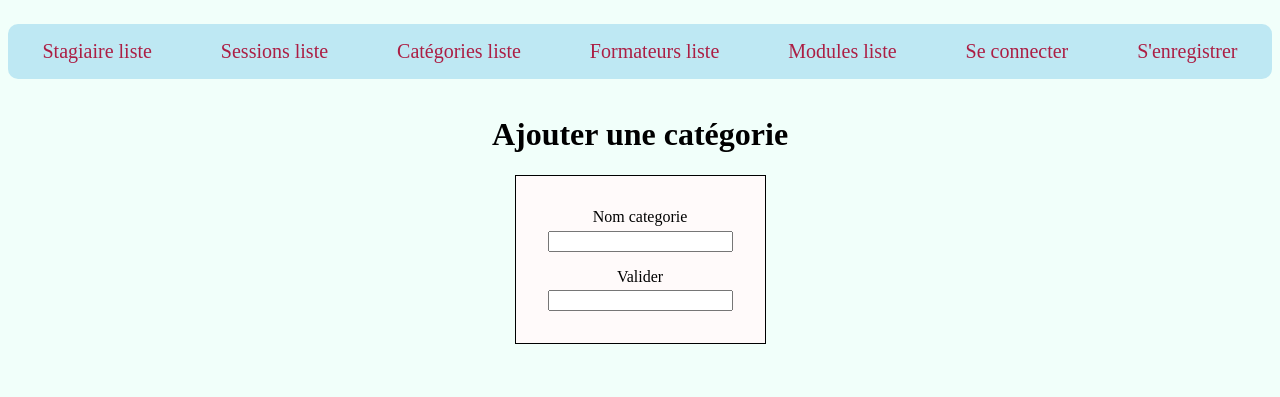
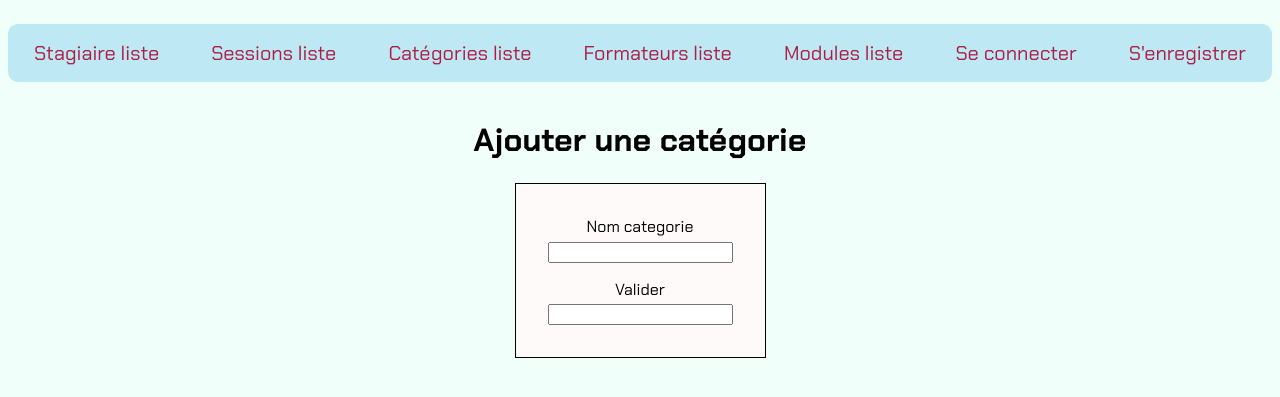
Before and after one commit to AnthonyWGit/Sessions_Formations, a PHP site: template templates/categorie/new.html.twig in a window 1280 px wide. Shown: the top 397 px of the page. Run offline with PHP 8.4, Linux system fonts and the light colour scheme; the template is opened without the code that fills it, so the values that code supplies are empty; form fields are guessed from the names that the template uses; some libraries are stand-ins or nearby versions.

Commit message:
new font

```diff
--- a/public/css/stylesheet.css
+++ b/public/css/stylesheet.css
@@ -1,6 +1,11 @@
+
+/* !!!!!!!!!!!!*/
+/* Pour la classe board regarder la dox flex basis pour déterminer combien il y a de cartes sur une ligne*/
+
 html
 {
     background-color: rgba(127, 255, 212, 0.10);
+    font-family: 'Chakra Petch', sans-serif;
 }
 a
 {
--- a/templates/base.html.twig
+++ b/templates/base.html.twig
@@ -12,6 +12,9 @@
         <link rel="stylesheet" href="{{ asset('css/colors.css') }}">
         <link rel="stylesheet" href="{{ asset('css/detail.css') }}">
         <link rel="stylesheet" href="{{ asset('css/lookslikeButton.css') }}">
+        <link rel="preconnect" href="https://fonts.googleapis.com">
+        <link rel="preconnect" href="https://fonts.gstatic.com" crossorigin>
+        <link href="https://fonts.googleapis.com/css2?family=Chakra+Petch:ital,wght@0,300;0,400;0,500;0,600;0,700;1,300;1,400;1,500;1,600;1,700&display=swap" rel="stylesheet">
         {% endblock %}
 
         {% block javascripts %}
```
